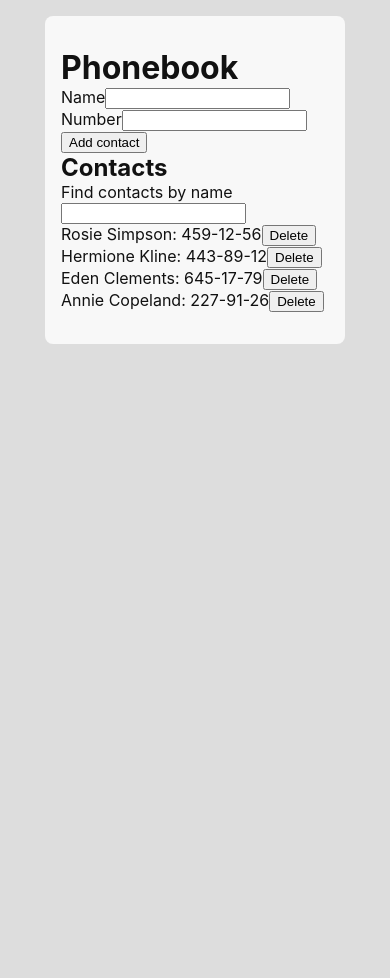
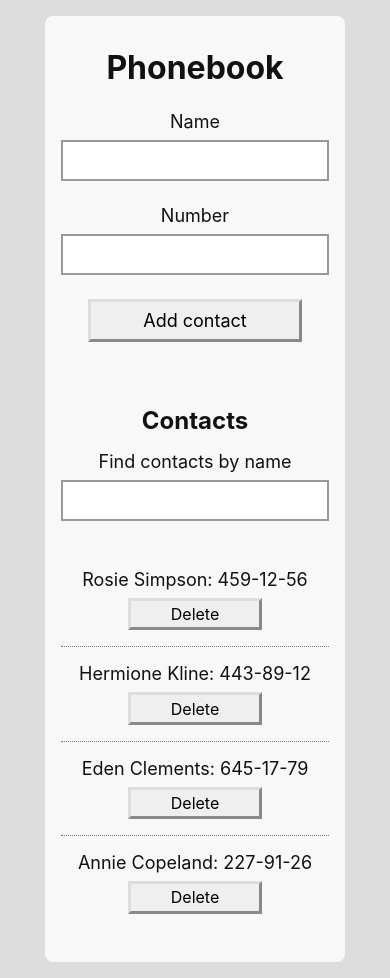
Before and after one commit to Perslay/goit-react-hw-02-phonebook, a React (Create React App) app: page / in a window 390 px wide. Before the commit the page ends 844 px from the top, so only its background shows below. Built offline with nearby package versions, Linux system fonts and the light colour scheme.

Commit message:
Mobile styling
Styles for mobile screen size

```diff
--- a/src/components/App.jsx
+++ b/src/components/App.jsx
@@ -64,13 +64,13 @@ export class App extends Component {
 
     return (
       <div className={css.appContainer}>
-        <h1>Phonebook</h1>
+        <h1 className={css.firstHeading}>Phonebook</h1>
         <ContactForm
           add={add}
           nameInputId={nanoid()}
           numberInputId={nanoid()}
         />
-        <h2>Contacts</h2>
+        <h2 className={css.secondHeading}>Contacts</h2>
         <Filter handleChange={handleChange} filterInputId={nanoid()} />
         <ContactList
           contacts={contacts}
--- a/src/components/ContactForm.jsx
+++ b/src/components/ContactForm.jsx
@@ -1,10 +1,15 @@
 import PropTypes from 'prop-types';
+import css from '../styles/ContactForm.module.css';
 
 export const ContactForm = ({ add, nameInputId, numberInputId }) => {
   return (
-    <form onSubmit={add}>
-      <label htmlFor={nameInputId}>Name</label>
+    <form className={css.form} onSubmit={add}>
+      <div className={css.formBox}>
+        <label className={css.label} htmlFor={nameInputId}>
+          Name
+        </label>
         <input
+          className={css.input}
           type="text"
           name="name"
           id={nameInputId}
@@ -12,8 +17,13 @@ export const ContactForm = ({ add, nameInputId, numberInputId }) => {
           title="Name may contain only letters, apostrophe, dash and spaces. For example Adrian, Jacob Mercer, Charles de Batz de Castelmore d'Artagnan"
           required
         />
-      <label htmlFor={numberInputId}>Number</label>
+      </div>
+      <div className={css.formBox}>
+        <label className={css.label} htmlFor={numberInputId}>
+          Number
+        </label>
         <input
+          className={css.input}
           type="tel"
           name="number"
           id={numberInputId}
@@ -21,7 +31,10 @@ export const ContactForm = ({ add, nameInputId, numberInputId }) => {
           title="Phone number must start with +, be at least 3 digits and can contain spaces, dashes"
           required
         />
-      <button type="submit">Add contact</button>
+      </div>
+      <button className={css.button} type="submit">
+        Add contact
+      </button>
     </form>
   );
 };
--- a/src/components/ContactList.jsx
+++ b/src/components/ContactList.jsx
@@ -1,4 +1,5 @@
 import PropTypes from 'prop-types';
+import css from '../styles/ContactList.module.css';
 
 export const ContactList = ({ contacts, filter, deleteContact }) => {
   const filteredContacts = contacts.filter(contact =>
@@ -6,18 +7,22 @@ export const ContactList = ({ contacts, filter, deleteContact }) => {
   );
 
   return (
-    <div>
-      <ul>
+    <ul className={css.list}>
       {filteredContacts.map(contact => (
-          <li key={contact.id}>
+        <li className={css.listItem} key={contact.id}>
+          <p className={css.paragraph}>
             {contact.name}: {contact.number}
-            <button type="button" onClick={() => deleteContact(contact.id)}>
+          </p>
+          <button
+            className={css.button}
+            type="button"
+            onClick={() => deleteContact(contact.id)}
+          >
             Delete
           </button>
         </li>
       ))}
     </ul>
-    </div>
   );
 };
 
--- a/src/components/Filter.jsx
+++ b/src/components/Filter.jsx
@@ -1,10 +1,12 @@
 import PropTypes from 'prop-types';
+import css from '../styles/Filter.module.css';
 
 export const Filter = ({ handleChange, filterInputId }) => {
   return (
-    <div>
-      <p>Find contacts by name</p>
+    <div className={css.filter}>
+      <p className={css.paragraph}>Find contacts by name</p>
       <input
+        className={css.input}
         onChange={handleChange}
         type="text"
         name="filter"
--- a/src/index.css
+++ b/src/index.css
@@ -3,6 +3,9 @@
 :root {
   --color-white: #f8f8f8;
   --color-light: #ddd;
+  --color-lightgray: #999;
+  --color-gray: #777;
+  --color-darkgray: #555;
   --color-black: #111;
 }
 
@@ -42,3 +45,7 @@ code {
   font-family: source-code-pro, Menlo, Monaco, Consolas, 'Courier New',
     monospace;
 }
+
+button {
+  cursor: pointer;
+}
--- a/src/styles/App.module.css
+++ b/src/styles/App.module.css
@@ -5,3 +5,13 @@
   padding: 2rem 1rem;
   width: 300px;
 }
+
+.firstHeading {
+  margin-bottom: 1.5rem;
+  text-align: center;
+}
+
+.secondHeading {
+  text-align: center;
+  margin-bottom: 1rem;
+}
--- /dev/null
+++ b/src/styles/ContactForm.module.css
@@ -0,0 +1,50 @@
+.form {
+  display: flex;
+  flex-direction: column;
+  font-size: 18px;
+  gap: 1.5rem;
+  margin-bottom: 4rem;
+}
+
+.formBox {
+  display: flex;
+  flex-direction: column;
+  gap: 0.5rem;
+}
+
+.label {
+  display: block;
+  text-align: center;
+}
+
+.input {
+  border: 2px solid var(--color-lightgray);
+  font-family: inherit;
+  font-size: inherit;
+  padding: 0.5rem;
+}
+
+.input:focus,
+.input:hover {
+  outline: none;
+  border-color: var(--color-darkgray);
+}
+
+.button {
+  border: 3px outset var(--color-light);
+  font-family: inherit;
+  font-size: inherit;
+  margin: 0 auto;
+  padding: 0.5rem;
+  width: 80%;
+}
+
+.button:hover,
+.button:focus {
+  box-shadow: 0 0 5px var(--color-darkgray);
+  outline: none;
+}
+
+.button:active {
+  border-style: inset;
+}
--- /dev/null
+++ b/src/styles/ContactList.module.css
@@ -0,0 +1,43 @@
+.list {
+  display: flex;
+  flex-direction: column;
+  font-size: 18px;
+  gap: 1rem;
+}
+
+.listItem {
+  border-bottom: 1px dotted var(--color-gray);
+  display: flex;
+  flex-direction: column;
+  gap: 0.5rem;
+  padding-bottom: 1rem;
+}
+
+.listItem:last-child {
+  border: none;
+}
+
+/* check if need paragraph */
+
+.paragraph {
+  text-align: center;
+}
+
+.button {
+  border: 3px outset var(--color-light);
+  font-family: inherit;
+  font-size: 16px;
+  margin: 0 auto;
+  padding: 0.2rem;
+  width: 50%;
+}
+
+.button:hover,
+.button:focus {
+  box-shadow: 0 0 5px var(--color-darkgray);
+  outline: none;
+}
+
+.button:active {
+  border-style: inset;
+}
--- /dev/null
+++ b/src/styles/Filter.module.css
@@ -0,0 +1,26 @@
+.filter {
+  display: flex;
+  flex-direction: column;
+  font-size: 18px;
+  gap: 0.5rem;
+  margin-bottom: 3rem;
+}
+
+/* check if need paragraph */
+
+.paragraph {
+  text-align: center;
+}
+
+.input {
+  border: 2px solid var(--color-lightgray);
+  font-family: inherit;
+  font-size: inherit;
+  padding: 0.5rem;
+}
+
+.input:focus,
+.input:hover {
+  outline: none;
+  border-color: var(--color-darkgray);
+}
```
Lines whose indentation alone changed are shown as unchanged.
